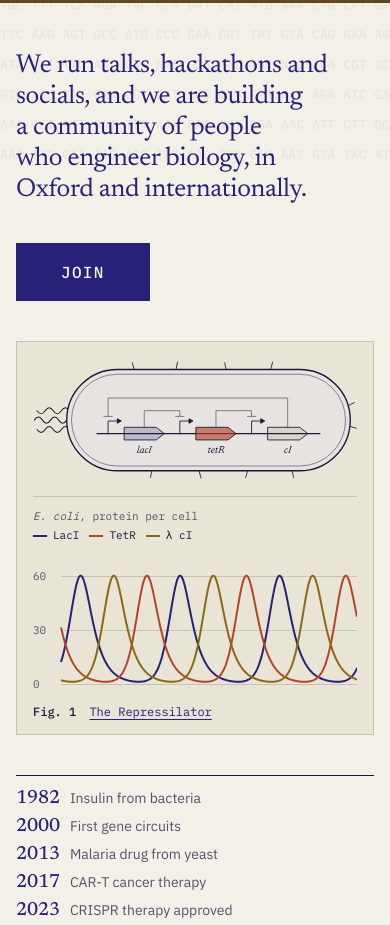
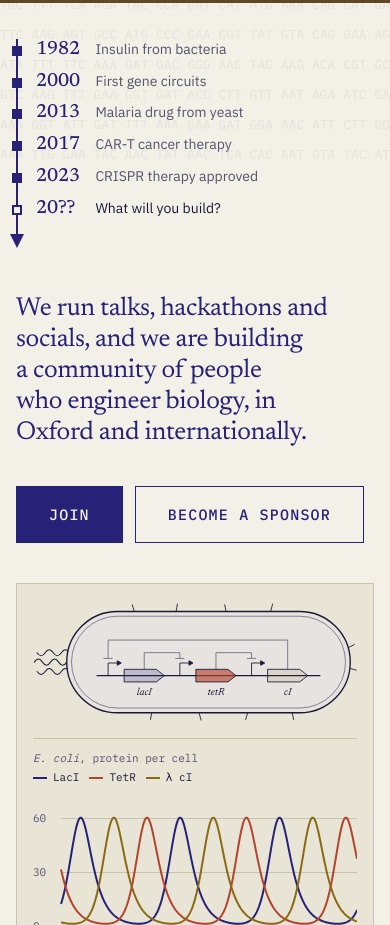
Before and after one commit to oxfordsynbio/oxfordsynbio.github.io, a plain HTML site: page index.html in a window 390 px wide. Shown: the part 670-1595 px from the top of the page. Drawn offline with Linux system fonts and the light colour scheme; grey boxes are pictures that could not be loaded.

Commit message:
Timeline strip with arrow, Committee section, sponsor button
Move the milestones between the hero and the intro as an arrowed timeline
with an open-ended last entry. Rename Society members to Committee.
Add a Become a sponsor button that opens an email.

Co-Authored-By: Claude Fable 5.2 <noreply@anthropic.com>

```diff
--- a/index.html
+++ b/index.html
@@ -32,7 +32,7 @@
     <nav aria-label="Sections">
       <a href="#igem">iGEM</a>
       <a href="#join">Join</a>
-      <a href="#members">Members</a>
+      <a href="#committee">Committee</a>
     </nav>
   </div>
 </header>
@@ -52,11 +52,26 @@
   </div>
 </section>
 
+<!-- ============================== TIMELINE ============================== -->
+<section class="timeline wrap">
+  <ol class="ledger" aria-label="Milestones in engineered biology">
+    <li><b>1982</b><span>Insulin from bacteria</span></li>
+    <li><b>2000</b><span>First gene circuits</span></li>
+    <li><b>2013</b><span>Malaria drug from yeast</span></li>
+    <li><b>2017</b><span>CAR-T cancer therapy</span></li>
+    <li><b>2023</b><span>CRISPR therapy approved</span></li>
+    <li><b>20??</b><span>What will you build?</span></li>
+  </ol>
+</section>
+
 <!-- ============================== WHAT WE DO ============================== -->
 <section class="intro wrap">
   <div class="pitch">
     <p>We run talks, hackathons and socials, and we are building a community of people who engineer biology, in Oxford and internationally.</p>
-    <a class="btn btn-solid btn-big" href="#join">Join</a>
+    <p class="pitch-actions">
+      <a class="btn btn-solid btn-big" href="#join">Join</a>
+      <a class="btn btn-big" href="mailto:syntheticbiologyoxford@gmail.com?subject=Sponsoring%20SynBio%20Oxford">Become a sponsor</a>
+    </p>
   </div>
 
   <!-- An E. coli cell carrying the repressilator, a three-gene clock. The plot below it is the real model, solved live by main.js. -->
@@ -119,14 +134,6 @@
     </div>
     <figcaption><b>Fig. 1</b> <a href="https://doi.org/10.1038/35002125">The Repressilator</a></figcaption>
   </figure>
-
-  <ol class="ledger" aria-label="Milestones in engineered biology">
-    <li><b>1982</b><span>Insulin from bacteria</span></li>
-    <li><b>2000</b><span>First gene circuits</span></li>
-    <li><b>2013</b><span>Malaria drug from yeast</span></li>
-    <li><b>2017</b><span>CAR-T cancer therapy</span></li>
-    <li><b>2023</b><span>CRISPR therapy approved</span></li>
-  </ol>
 </section>
 
 <!-- ============================== iGEM ============================== -->
@@ -234,10 +241,10 @@
 </div>
 </section>
 
-<!-- ============================== MEMBERS ============================== -->
-<section class="sec wrap" id="members">
+<!-- ============================== COMMITTEE ============================== -->
+<section class="sec wrap" id="committee">
   <header class="sec-head">
-    <h2>Society members</h2>
+    <h2>Committee</h2>
   </header>
   <div class="sec-body">
     <!--
--- a/styles.css
+++ b/styles.css
@@ -181,20 +181,29 @@ h1 {
   grid-template-columns: minmax(0, 6fr) minmax(0, 5fr);
   gap: 56px 64px;
   align-items: center;
-  padding-top: 72px;
+  padding-top: 64px;
   padding-bottom: 16px;
 }
 .pitch p { margin: 0 0 36px; font: 400 clamp(26px, 3.3vw, 42px)/1.2 var(--serif); letter-spacing: -0.015em; color: var(--blue); text-wrap: balance; }
-.btn-big { padding: 20px 44px; font-size: 16px; letter-spacing: 0.08em; text-transform: uppercase; }
+.pitch .pitch-actions { display: flex; flex-wrap: wrap; gap: 12px; margin: 0; font: inherit; letter-spacing: 0; }
+.btn-big { padding: 20px 32px; font: 500 15px/1 var(--mono); letter-spacing: 0.08em; text-transform: uppercase; }
 
-/* what engineered biology has already done */
+/* ---------- timeline: an arrow through what engineered biology has done, and what comes next ---------- */
+
+.timeline { padding-top: 52px; }
 .ledger {
-  grid-column: 1 / -1;
-  list-style: none; margin: 0; padding: 12px 0 0;
-  display: grid; grid-template-columns: repeat(5, minmax(0, 1fr)); gap: 24px;
-  border-top: 1px solid var(--ink);
+  position: relative;
+  list-style: none; margin: 0; padding: 18px 28px 0 0;
+  display: grid; grid-template-columns: repeat(6, minmax(0, 1fr)); gap: 20px;
+  border-top: 2px solid var(--blue);
 }
-.ledger li { font-size: 14px; line-height: 1.35; color: var(--ink-soft); }
+/* the arrowhead at the right-hand end of the line */
+.ledger::after { content: ""; position: absolute; top: -8px; right: -2px; border-left: 14px solid var(--blue); border-top: 7px solid transparent; border-bottom: 7px solid transparent; }
+.ledger li { position: relative; font-size: 14px; line-height: 1.35; color: var(--ink-soft); }
+/* a tick on the line for each date; the last one is hollow because it has not happened yet */
+.ledger li::before { content: ""; position: absolute; top: -24px; left: 0; width: 10px; height: 10px; background: var(--blue); }
+.ledger li:last-child::before { background: var(--paper); border: 2px solid var(--blue); }
+.ledger li:last-child span { color: var(--ink); }
 .ledger b { display: block; font: 500 24px/1.15 var(--serif); letter-spacing: -0.01em; color: var(--blue); }
 
 /* ---------- section headings ---------- */
@@ -292,7 +301,7 @@ h2 { margin: 0; font: 500 clamp(34px, 4vw, 48px)/1.05 var(--serif); letter-spaci
 .band .signup-msg.bad { color: #ffc2b3; }
 .band .signup-done { border-color: var(--paper); color: var(--ink); }
 
-/* ---------- members ---------- */
+/* ---------- committee ---------- */
 
 .roster { margin: 0 0 24px; border-top: 1px solid var(--rule); }
 .row {
@@ -325,9 +334,6 @@ h2 { margin: 0; font: 500 clamp(34px, 4vw, 48px)/1.05 var(--serif); letter-spaci
 @media (max-width: 920px) {
   .hero { min-height: min(72vh, 620px); padding-top: 96px; padding-bottom: 48px; }
   .intro { grid-template-columns: 1fr; gap: 40px; padding-top: 48px; padding-bottom: 0; }
-  .ledger { grid-template-columns: repeat(2, minmax(0, 1fr)); gap: 12px 24px; }
-  .ledger li { display: flex; align-items: baseline; gap: 10px; }
-  .ledger b { font-size: 19px; }
   .igem { padding-top: 48px; padding-bottom: 48px; }
   .igem-top { display: block; }
   .igem-card { margin: 0; padding: 28px 24px 24px; }
@@ -344,7 +350,13 @@ h2 { margin: 0; font: 500 clamp(34px, 4vw, 48px)/1.05 var(--serif); letter-spaci
   #repressilator { padding: 14px 16px 14px; }
   #trace { height: 140px; }
   .legend { gap: 10px; }
-  .ledger { grid-template-columns: 1fr; gap: 6px; }
+  /* on a phone the arrow runs down the page instead of across it */
+  .timeline { padding-top: 36px; }
+  .ledger { grid-template-columns: 1fr; gap: 10px; padding: 0 0 26px 18px; border-top: 0; border-left: 2px solid var(--blue); }
+  .ledger::after { top: auto; right: auto; bottom: -2px; left: -8px; border-left: 7px solid transparent; border-right: 7px solid transparent; border-top: 14px solid var(--blue); border-bottom: 0; }
+  .ledger li { display: flex; align-items: baseline; gap: 10px; }
+  .ledger li::before { top: 7px; left: -24px; }
+  .ledger b { font-size: 19px; min-width: 2.6em; }
   .row, .row:has(img) { grid-template-columns: 1fr; gap: 2px; }
   .row img { margin-bottom: 8px; }
   .signup { grid-template-columns: 1fr; }
```
Also changed, not shown: 1 other file.
